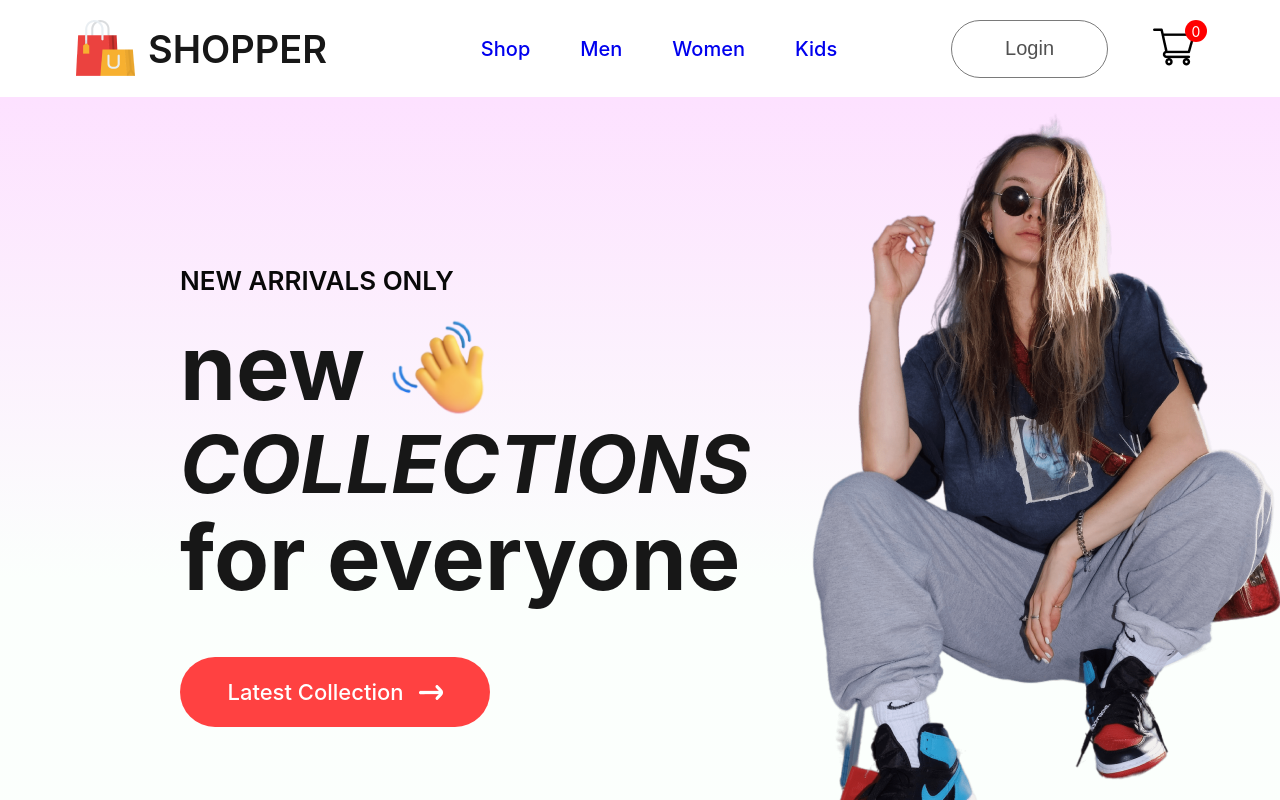
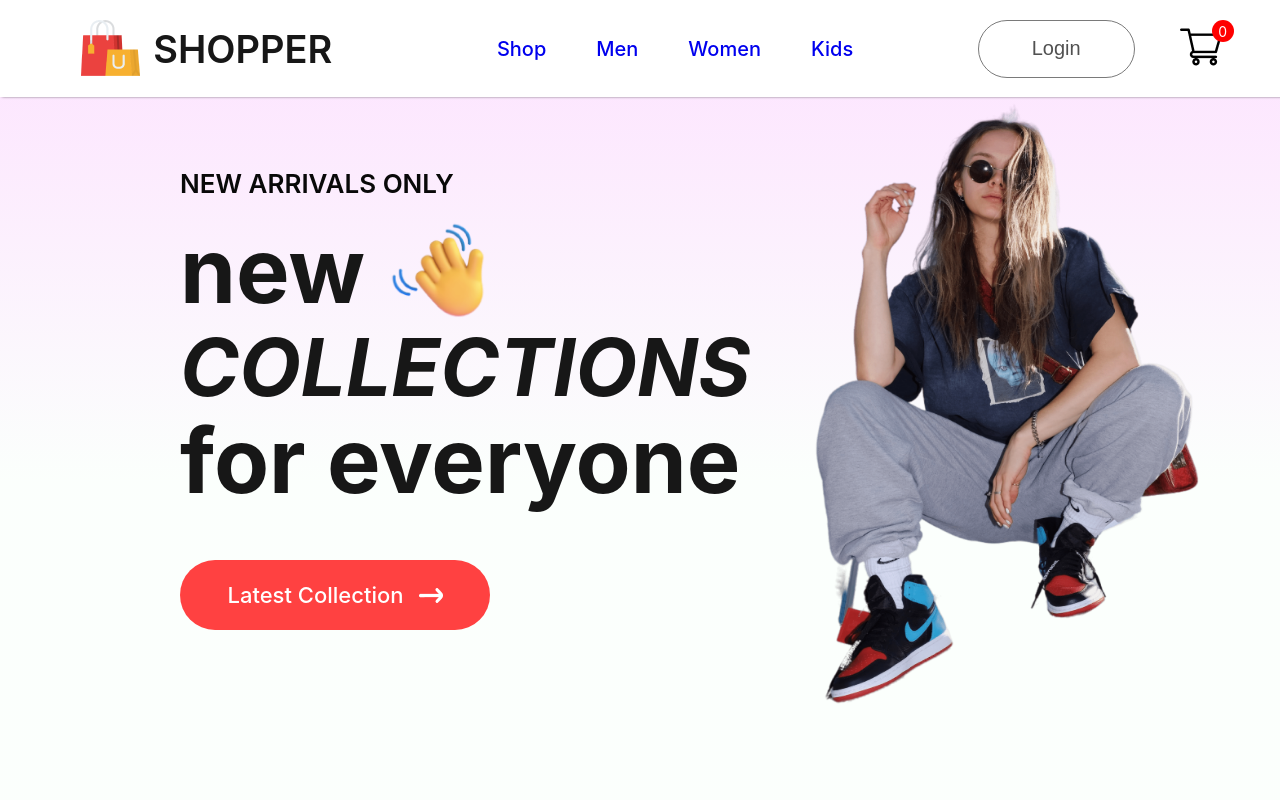
Before and after one commit to sourav-sm/FashionFrenzy, a React (Vite) app in the folder frontend/: page / in a window 1280 px wide. Shown: the top 800 px of the page. Built offline with nearby package versions, Linux system fonts and the light colour scheme.

Commit message:
complete frontend part code

```diff
--- a/frontend/src/App.jsx
+++ b/frontend/src/App.jsx
@@ -18,7 +18,7 @@ function App() {
   return (
       <div>
         <BrowserRouter>
-           <Navbar/>
+           <Navbar style={{position:"fixed"}}/>
            <Routes>
               <Route path='/' element={<Shop/>}/>
               <Route path='/mens' element={<Shopcategory banner={men_banner} category="men"/>}/>
--- a/frontend/src/Components/CartItems/CartItem.jsx
+++ b/frontend/src/Components/CartItems/CartItem.jsx
@@ -7,7 +7,7 @@ const CartItems= ()=>{
     const {getTotalCartAmount,all_product,cartItems,removeFromCart}=useContext(ShopContext);
     return (
         <div className="cartitems">
-           <div className="CartItems-format-main">
+           <div className="cartitems-format-main">
                 <p>Products</p>
                 <p>Title</p>
                 <p>Price</p>
@@ -34,7 +34,7 @@ const CartItems= ()=>{
            })}
            <div className="cartitems-down">
             <div className="cartitems-total">
-                <h1>cart Totals</h1>
+                <h1>Cart Totals</h1>
                 <div>
                     <div className="cartitems-total-item">
                         <p>Subtatal</p>
--- a/frontend/src/Components/CartItems/CartItems.css
+++ b/frontend/src/Components/CartItems/CartItems.css
@@ -7,7 +7,7 @@
     border: 0;
 }
 .cartitems-format-main{
-    display: flex;
+    display: grid;
     grid-template-columns: 0.5fr 2fr 1fr 1fr 1fr 1fr;
     align-items: center;
     gap: 75px;
@@ -23,7 +23,7 @@
 .carticon-product-icon{
     height: 62px;
 }
-.cartitems.remove-icon{
+.cartitems-remove-icon{
     width: 15px;
     margin: 0px 40px;
     cursor: pointer;
@@ -85,7 +85,7 @@
     height: 50px;
 }
 .cartitems-promobox button{
-    width: 170px;
+    width: 205px;
     height: 58px;
     font-size: 16px;
     background:black;
--- a/frontend/src/Components/Hero/Hero.css
+++ b/frontend/src/Components/Hero/Hero.css
@@ -57,4 +57,8 @@
     display: flex;
     align-items: center;
     justify-content: center;
+    .image{
+        height: 650px;
+        width: 500px;
+    }
 }
--- a/frontend/src/Components/Hero/Hero.jsx
+++ b/frontend/src/Components/Hero/Hero.jsx
@@ -23,7 +23,7 @@ const Hero=()=>{
             </div>
         </div>
         <div className="hero-right">
-            <img src={hero_image} alt="" />
+            <img className="image" src={hero_image} alt="" />
         </div>
   </div>
   )
--- a/frontend/src/Components/Navbar/Navbar.css
+++ b/frontend/src/Components/Navbar/Navbar.css
@@ -1,4 +1,12 @@
 .navbar{
+    /* for fixed navbar */
+    position: fixed;
+    top: 0;
+    left: 0;
+    width: 100%;
+    background: #fff;
+    z-index: 1000;
+    /* till this one for fixed navbar */
     display: flex;
     justify-content: space-around;
     padding: 16px;
--- a/frontend/src/Components/Navbar/Navbar.jsx
+++ b/frontend/src/Components/Navbar/Navbar.jsx
@@ -1,32 +1,73 @@
-import React, { useState } from "react";
+// import React, { useContext, useState } from "react";
+// import './Navbar.css'
+// import logo from '../Assets/logo.png'
+// import cart_icon from '../Assets/cart_icon.png'
+// import { Link } from "react-router-dom";
+// import { ShopContext } from "../../Context/ShopContext";
+
+// const Navbar=()=>{
+//     const [menu,setMenu]=useState("shop");
+//     const {getTotalCartItems}=useContext(ShopContext);
+
+//     return (
+//         <div className="navbar">
+//             <div className="nav-logo">
+//                 <img src={logo} alt="" />
+//                 <p>SHOPPER</p>
+//             </div>
+//         <ul className="nav-menu">
+//             <li onClick={()=>{setMenu("Shop")}}><Link style={{textDecoration:'none'}} to='/'>Shop</Link>{menu==="Shop"?<hr/>:<></>}</li>
+//             <li onClick={()=>{setMenu("Mens")}}><Link style={{textDecoration:'none'}} to='/mens'>Men</Link>{menu==="Mens"?<hr/>:<></>}</li>
+//             <li onClick={()=>{setMenu("Womens")}}><Link style={{textDecoration:'none'}} to='/womens'>Women</Link>{menu==="Womens"?<hr/>:<></>}</li>
+//             <li onClick={()=>{setMenu("Kids")}}><Link style={{textDecoration:'none'}} to='/kids'>Kids</Link>{menu==="Kids"?<hr/>:<></>}</li>
+//         </ul>
+//         <div className="nav-login-cart">
+//            <Link to='./login'><button>Login</button></Link>
+//            <Link to='./cart'><img src={cart_icon} alt="cart-icon" /></Link>
+//             <div className="nav-cart-count">{getTotalCartItems()}</div>
+//         </div>
+
+//         </div>
+//     )
+// }
+
+// export default Navbar;
+
+import React, { useContext, useState } from "react";
 import './Navbar.css'
 import logo from '../Assets/logo.png'
 import cart_icon from '../Assets/cart_icon.png'
 import { Link } from "react-router-dom";
-const Navbar=()=>{
-    const [menu,setMenu]=useState("shop");
+import { ShopContext } from "../../Context/ShopContext";
+
+const Navbar = () => {
+    const { getTotalCartItems } = useContext(ShopContext); // Destructure the function directly
+
+    const [menu, setMenu] = useState("shop");
 
     return (
         <div className="navbar">
-
             <div className="nav-logo">
                 <img src={logo} alt="" />
                 <p>SHOPPER</p>
             </div>
             <ul className="nav-menu">
-            <li onClick={()=>{setMenu("Shop")}}><Link style={{textDecoration:'none'}} to='/'>Shop</Link>{menu==="Shop"?<hr/>:<></>}</li>
+                <li onClick={() => { setMenu("Shop") }}>
+                    <Link style={{ textDecoration: 'none' }} to='/'>Shop</Link>
+                    {menu === "Shop" ? <hr /> : <></>}
+                </li>
                 <li onClick={()=>{setMenu("Mens")}}><Link style={{textDecoration:'none'}} to='/mens'>Men</Link>{menu==="Mens"?<hr/>:<></>}</li>
                      <li onClick={()=>{setMenu("Womens")}}><Link style={{textDecoration:'none'}} to='/womens'>Women</Link>{menu==="Womens"?<hr/>:<></>}</li>
                      <li onClick={()=>{setMenu("Kids")}}><Link style={{textDecoration:'none'}} to='/kids'>Kids</Link>{menu==="Kids"?<hr/>:<></>}</li>
+                {/* ... (similar changes for other menu items) */}
             </ul>
             <div className="nav-login-cart">
                 <Link to='./login'><button>Login</button></Link>
                 <Link to='./cart'><img src={cart_icon} alt="cart-icon" /></Link>
-            <div className="nav-cart-count">0</div>
+                <div className="nav-cart-count">{getTotalCartItems()}</div>
             </div>
-
         </div>
-    )
+    );
 }
 
 export default Navbar;
--- a/frontend/src/Context/ShopContext.jsx
+++ b/frontend/src/Context/ShopContext.jsx
@@ -14,13 +14,12 @@ const getDefaultCart = ()=>{
 const ShopContextProvider = (props) =>{
         const [cartItems,setCartItems]=useState(getDefaultCart());
 
-
         const addToCart=(itemId)=>{
-            setCartItems((prev)=>({...prev,[itemId]:[itemId]+1}))
+            setCartItems((prev)=>({...prev,[itemId]:prev[itemId]+1}))
         }
 
         const removeFromCart=(itemId)=>{
-            setCartItems((prev)=>({...prev,[itemId]:[itemId]-1}))
+            setCartItems((prev)=>({...prev,[itemId]:prev[itemId]-1}))
         }
 
         //created logic of getTotalCartAmount in th cart
@@ -36,18 +35,19 @@ const ShopContextProvider = (props) =>{
         }
 
         //created logic of total items in th cart
-        const getTotalCartItem = ()=>{
+        const getTotalCartItems = ()=>{
             let totalItem=0;
             for (const item in cartItems){
                 if(cartItems[item]>0){
                     totalItem+=cartItems[item];
                 }
+                console.log(cartItems[item])
             }
             return totalItem;
         }
 
         //sending value of throw context api
-        const contextValue = {getTotalCartItem,getTotalCartAmount,all_product,cartItems,addToCart,removeFromCart};
+        const contextValue = {getTotalCartItems,getTotalCartAmount,all_product,cartItems,addToCart,removeFromCart};
 
     return (
         <ShopContext.Provider value={contextValue}>
@@ -56,3 +56,72 @@ const ShopContextProvider = (props) =>{
     )
 }
 export default ShopContextProvider;
+
+
+// import React, { createContext, useState } from "react";
+// import all_product from "../Components/Assets/all_product";
+
+// export const ShopContext = createContext(null);
+
+// const getDefaultCart = () => {
+//   let cart = {};
+//   for (let index = 0; index < all_product.length; index++) {
+//     cart[index + 1] = 0; // Start index from 1 instead of 0
+//   }
+//   return cart;
+// };
+
+// const ShopContextProvider = (props) => {
+//   const [cartItems, setCartItems] = useState(getDefaultCart());
+
+//   const addToCart = (itemId) => {
+//     setCartItems((prev) => ({ ...prev, [itemId]: prev[itemId] + 1 }));
+//   };
+
+//   const removeFromCart = (itemId) => {
+//     setCartItems((prev) => ({ ...prev, [itemId]: prev[itemId] - 1 }));
+//   };
+
+//   // created logic of getTotalCartAmount in the cart
+//   const getTotalCartAmount = () => {
+//     let totalAmount = 0;
+//     for (const item in cartItems) {
+//       if (cartItems[item] > 0) {
+//         let itemInfo = all_product.find(
+//           (product) => product.id === Number(item)
+//         );
+//         totalAmount += itemInfo.new_price * cartItems[item];
+//       }
+//     }
+//     return totalAmount;
+//   };
+
+//   // created logic of total items in the cart
+//   const getTotalCartItems = () => {
+//     let totalItem = 0;
+//     for (const item in cartItems) {
+//       if (cartItems[item] > 0) {
+//         totalItem += cartItems[item];
+//       }
+//     }
+//     return totalItem;
+//   };
+
+//   // sending value through context api
+//   const contextValue = {
+//     getTotalCartItems,
+//     getTotalCartAmount,
+//     all_product,
+//     cartItems,
+//     addToCart,
+//     removeFromCart,
+//   };
+
+//   return (
+//     <ShopContext.Provider value={contextValue}>
+//       {props.children}
+//     </ShopContext.Provider>
+//   );
+// };
+
+// export default ShopContextProvider;
```
Lines whose indentation alone changed are shown as unchanged.
